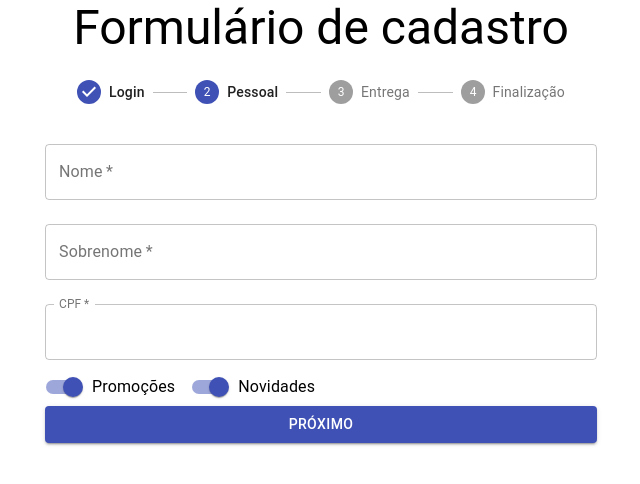
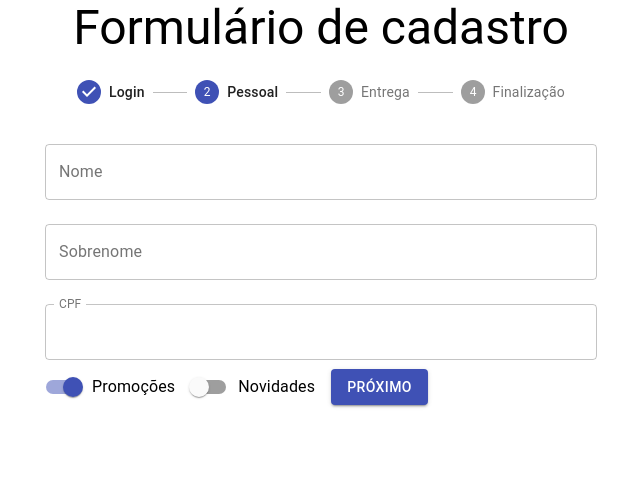
Before and after one commit to cavalcantemat/Form_Cad, a React (Create React App) app: page / in a window 1280 px wide. Both pictures are taken after typing "name@example.com", "Sample123" into the empty fields and a click on the button "AVANÇAR". Shown: the top 484 px of the page, without its empty margins (319-959 px from the left). Built offline with nearby package versions, Linux system fonts and the light colour scheme.

Commit message:
Adicionado arquivos

```diff
--- a/src/components/FormularioCadastro/DadosEntrega.jsx
+++ b/src/components/FormularioCadastro/DadosEntrega.jsx
@@ -4,7 +4,6 @@ import { Button, TextField } from '@material-ui/core';
 //import { getAddress } from 'address-br';
 
 function DadosEntrega({ aoEnviar }) {
-
     const [cep, setCep] = useState("");
     const [numero, setNumero] = useState("");
     const [complemento, setComplemento] = useState("");
@@ -117,7 +116,7 @@ function DadosEntrega({ aoEnviar }) {
             </Button>
 
         </form>
-    )
+    );
 }
 
 export default DadosEntrega;
--- a/src/components/FormularioCadastro/DadosPessoais.jsx
+++ b/src/components/FormularioCadastro/DadosPessoais.jsx
@@ -1,32 +1,17 @@
 import React, { useState, useContext } from 'react';
 import { Button, TextField, Switch, FormControlLabel } from '@material-ui/core';
 import ValidacaoCadastro  from '../../contexts/ValidacaoCadastro';
+import useErros from '../../hooks/useErros';
 
 function DadosPessoais({ aoEnviar }) {
 
     const [nome, setNome] = useState("");
     const [sobrenome, setSobrenome] = useState("");
-    const [cpf, setCPF] = useState(" ");
+    const [cpf, setCpf] = useState(" ");
     const [promocoes, setPromocoes] = useState(true);
-    const [novidades, setNovidades] = useState(true);
-    const [erros, setErros] = useState({ cpf: { valido: true, texto: "" } })
-
+    const [novidades, setNovidades] = useState(false);
     const validacoes = useContext(ValidacaoCadastro)
-    function validaCampos(event) {
-        const { name, value } = event.target;
-        const novoEstado = { ...erros };
-        novoEstado[name] = validacoes[name](value);
-        setErros(novoEstado);
-    }
-
-    function possoEnviar() {
-        for (let campo in erros) {
-            if (!erros[campo].valido) {
-                return false
-            }
-        }
-        return true
-    }
+    const [erros, validaCampos, possoEnviar] = useErros(validacoes);
 
     return (
         <form
@@ -35,51 +20,48 @@ function DadosPessoais({ aoEnviar }) {
         if (possoEnviar()) {
           aoEnviar({ nome, sobrenome, cpf, novidades, promocoes });
         }
-
-            }}>
-
-
+      }}
+    >
       <TextField
         value={nome}
         onChange={(event) => {
           setNome(event.target.value);
         }}
+        onBlur={validaCampos}
+        error={!erros.nome.valido}
+        helperText={erros.nome.texto}
         id="nome"
         label="Nome"
+        name="nome"
         variant="outlined"
         margin="normal"
-                required
         fullWidth
       />
-
       <TextField
         value={sobrenome}
         onChange={(event) => {
           setSobrenome(event.target.value);
         }}
         id="sobrenome"
+        name="sobrenome"
         label="Sobrenome"
         variant="outlined"
         margin="normal"
-                required
         fullWidth
       />
-
       <TextField
         value={cpf}
         onChange={(event) => {
-                    setCPF(event.target.value);
+          setCpf(event.target.value);
         }}
-
         onBlur={validaCampos}
         error={!erros.cpf.valido}
         helperText={erros.cpf.texto}
-                id="cpf"
+        id="CPF"
         name="cpf"
         label="CPF"
         variant="outlined"
         margin="normal"
-                required
         fullWidth
       />
 
@@ -91,7 +73,7 @@ function DadosPessoais({ aoEnviar }) {
             onChange={(event) => {
               setPromocoes(event.target.checked);
             }}
-                        name="promoções"
+            name="promocoes"
             color="primary"
           />
         }
@@ -111,15 +93,11 @@ function DadosPessoais({ aoEnviar }) {
         }
       />
 
-            <Button
-                variant="contained"
-                color="primary"
-                type="submit"
-                fullWidth>
+      <Button type="submit" variant="contained" color="primary">
         Próximo
       </Button>
     </form>
-    )
+  );
 }
 
 export default DadosPessoais;
--- a/src/components/FormularioCadastro/DadosUsuario.jsx
+++ b/src/components/FormularioCadastro/DadosUsuario.jsx
@@ -1,69 +1,53 @@
 import React, { useState, useContext } from 'react';
 import { Button, TextField, Box } from '@material-ui/core';
 import ValidacaoCadastro from "../../contexts/ValidacaoCadastro"
+import useErros from '../../hooks/useErros';
 
-function DadosUsuario({ aoEnviar}) {
+function DadosUsuario({ aoEnviar }) {
     const [email, setEmail] = useState("");
     const [senha, setSenha] = useState("");
+    const validacoes = useContext(ValidacaoCadastro)
+    const [erros, validaCampos, possoEnviar] = useErros(validacoes);
 
-    const [erros, setErros] = useState({ senha: { valido: true, texto: "" } });
-
-    const validacoes = useContext(ValidacaoCadastro)
-    function validaCampos(event) {
-        const { name, value } = event.target;
-        const novoEstado = { ...erros};
-        novoEstado[name] =  validacoes[name](value);
-        setErros(novoEstado);
-    }
-
-    function possoEnviar() {
-        for(let campo in erros) {
-           if(!erros[campo].valido) {
-               return false
-           }
-        }
-        return true
-    }
 
     return (
-
         <form
             onSubmit={(event) => {
-            event.preventDefault();
-            if (possoEnviar()) {
-                aoEnviar({ email, senha });
-            }}}>
+                event.preventDefault();
+                if (possoEnviar()) {
+                    aoEnviar({ email, senha });
+                }
+            }}>
 
             <TextField
                 value={email}
                 onChange={(event) => {
-                    setEmail(event.target.value)
+                    setEmail(event.target.value);
                 }}
                 id="email"
                 name="email"
-                label="Email"
+                label="email"
                 type="email"
+                required
                 variant="outlined"
                 margin="normal"
-                required
                 fullWidth
             />
             <TextField
-
                 value={senha}
                 onChange={(event) => {
                     setSenha(event.target.value);
                 }}
                 onBlur={validaCampos}
                 error={!erros.senha.valido}
-                helperText={erros.senha.valido}
+                helperText={erros.senha.texto}
                 id="senha"
                 name="senha"
-                label="Senha"
+                label="senha"
                 type="password"
+                required
                 variant="outlined"
                 margin="normal"
-                required
                 fullWidth
             />
             <Box>
--- a/src/components/FormularioCadastro/FormularioCadastro.jsx
+++ b/src/components/FormularioCadastro/FormularioCadastro.jsx
@@ -1,10 +1,8 @@
-// import React, { useState } from 'react';
-import DadosPessoais from './DadosPessoais';
-import DadosEntrega from './DadosEntrega';
-import DadosUsuario from './DadosUsuario';
-import { Typography, Stepper, StepLabel, Step } from '@material-ui/core';
-import { useEffect, useState } from 'react';
-
+import React, { useState, useEffect } from "react";
+import DadosPessoais from "./DadosPessoais";
+import DadosUsuario from "./DadosUsuario";
+import DadosEntrega from "./DadosEntrega";
+import { Typography, Stepper, Step, StepLabel } from "@material-ui/core";
 
 function FormularioCadastro({ aoEnviar }) {
   const [etapaAtual, setEtapaAtual] = useState(0);
@@ -14,32 +12,37 @@ function FormularioCadastro({ aoEnviar }) {
     if (etapaAtual === formularios.length - 1) {
       aoEnviar(dadosColetados);
     }
-    })
+  });
 
   const formularios = [
-        <DadosUsuario aoEnviar={coletaDados} />,
-        <DadosPessoais aoEnviar={coletaDados} />,
-        <DadosEntrega aoEnviar={coletaDados} />,
-        <Typography variant="h5">Obrigado pelo Cadastro!</Typography>
+    <DadosUsuario aoEnviar={coletarDados} />,
+    <DadosPessoais aoEnviar={coletarDados} />,
+    <DadosEntrega aoEnviar={coletarDados} />,
+    <Typography variant="h5">Obrigado pelo Cadastro!</Typography>,
   ];
 
-    function coletaDados(dados) {
+  function coletarDados(dados) {
     setDados({ ...dadosColetados, ...dados });
     proximo();
   }
-
-
   function proximo() {
     setEtapaAtual(etapaAtual + 1);
   }
-
   return (
     <>
       <Stepper activeStep={etapaAtual}>
-                <Step><StepLabel>Login</StepLabel></Step>
-                <Step><StepLabel>Pessoal</StepLabel></Step>
-                <Step><StepLabel>Entrega</StepLabel></Step>
-                <Step><StepLabel>Finalização</StepLabel></Step>
+        <Step>
+          <StepLabel>Login</StepLabel>
+        </Step>
+        <Step>
+          <StepLabel>Pessoal</StepLabel>
+        </Step>
+        <Step>
+          <StepLabel>Entrega</StepLabel>
+        </Step>
+        <Step>
+          <StepLabel>Finalização</StepLabel>
+        </Step>
       </Stepper>
       {formularios[etapaAtual]}
     </>
--- /dev/null
+++ b/src/hooks/useErros.js
@@ -0,0 +1,35 @@
+import { useState } from "react";
+
+function useErros(validacoes) {
+  const estadoInicial = criarEstadoInicial(validacoes);
+  const [erros, setErros] = useState(estadoInicial);
+
+  function validarCampos(event) {
+    const { name, value } = event.target;
+    const novoEstado = { ...erros };
+    novoEstado[name] = validacoes[name](value);
+    setErros(novoEstado);
+  }
+
+  function possoEnviar() {
+    for (let campo in erros) {
+      if (!erros[campo].valido) {
+        return false;
+      }
+    }
+    return true;
+  }
+
+  return [erros, validarCampos, possoEnviar];
+}
+
+function criarEstadoInicial(validacoes) {
+  const estadoInicial = {};
+  for (let campo in validacoes) {
+    estadoInicial[campo] = { valido: true, texto: "" };
+  }
+
+  return estadoInicial;
+}
+
+export default useErros;
```
Also changed, not shown: src/App.js (+5 -4 lines). Lines whose indentation alone changed are shown as unchanged.
